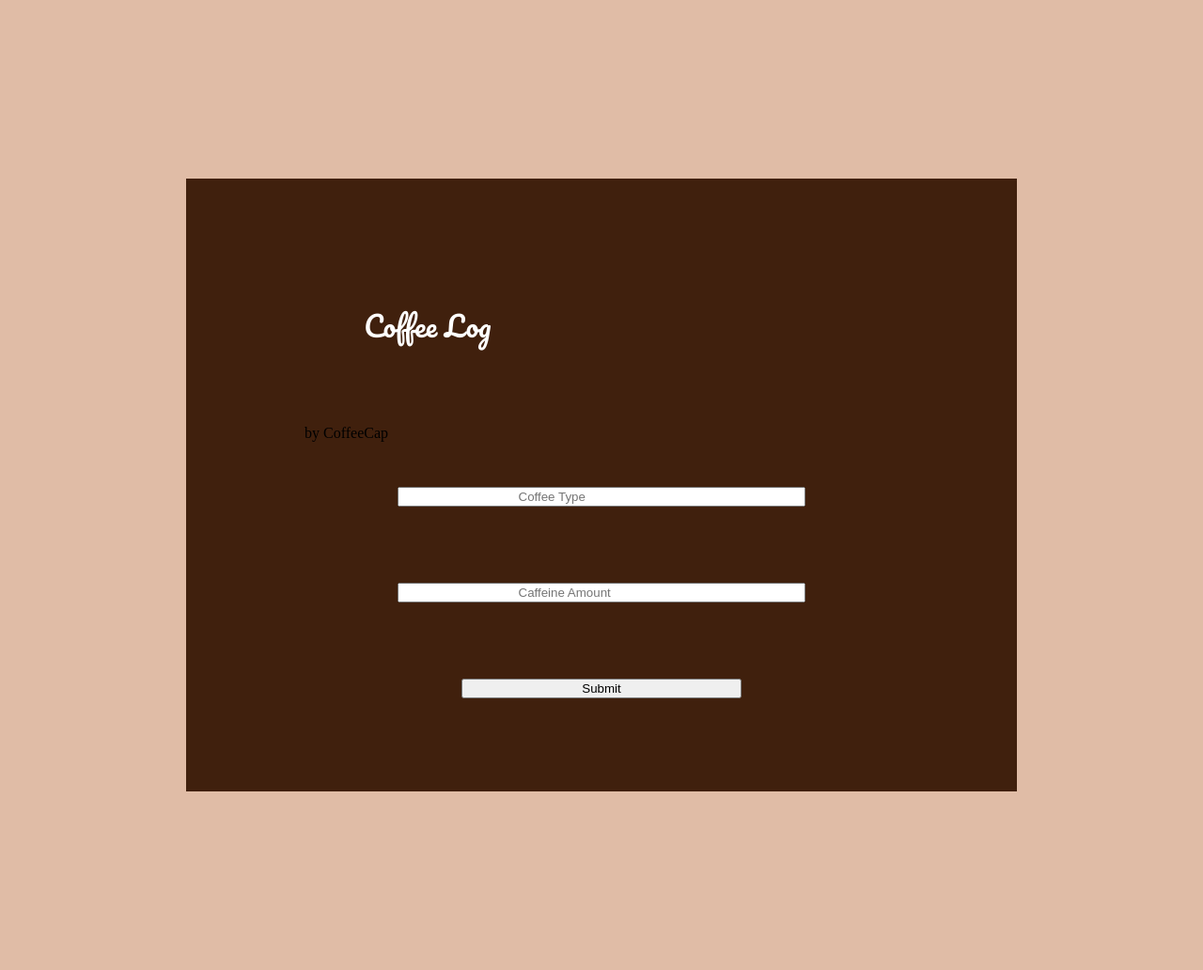
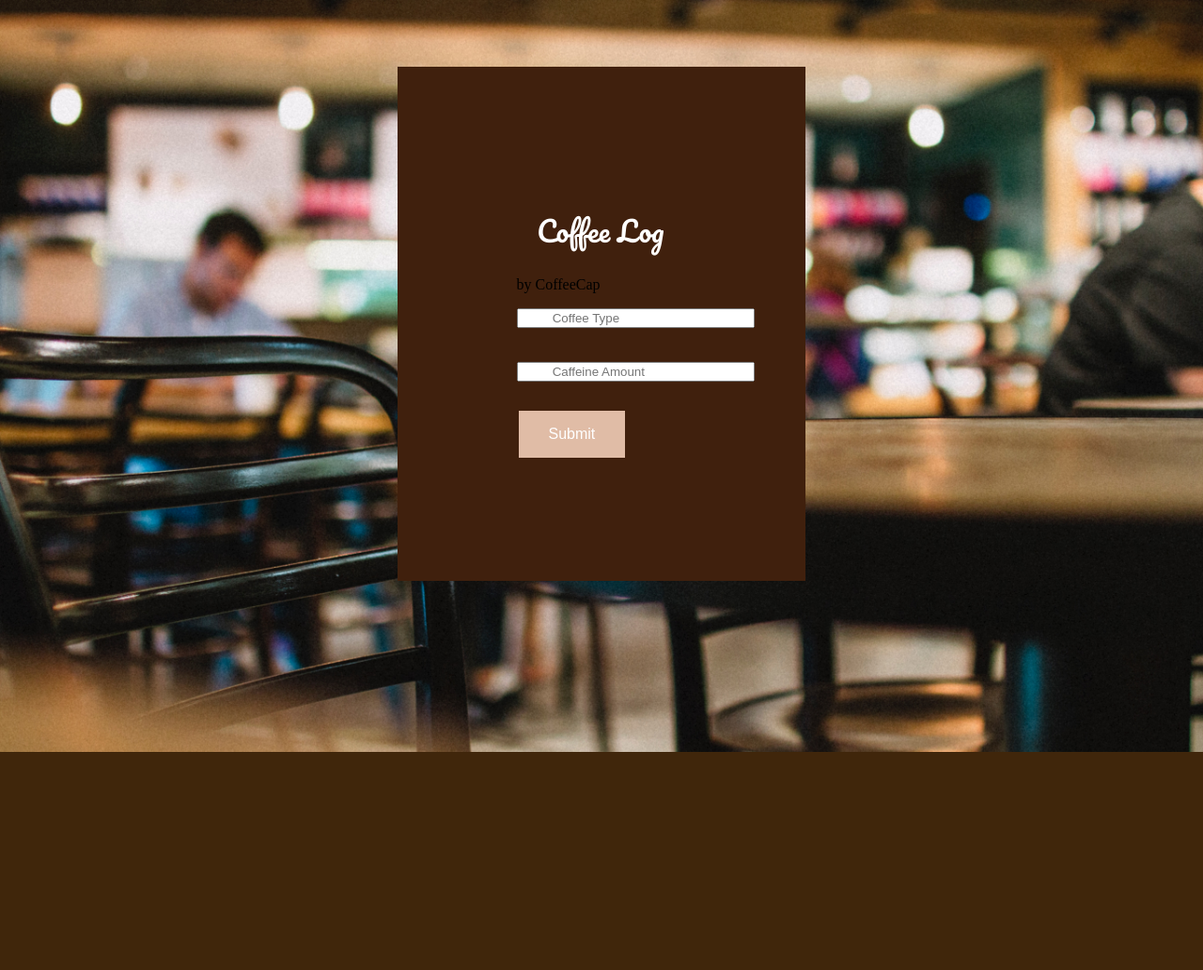
Before and after one commit to mffabrigas/CaffeineCap, a Python web app: template templates/input.html in a window 1280 px wide. Shown: the whole page at 94% size. After the commit the page ends 800 px from the top, so only its background shows below. Run offline with Jinja, Linux system fonts and the light colour scheme; the template is opened without the code that fills it, so the values that code supplies are empty.

Commit message:
input css changes day 2

```diff
--- a/styles/input_styles.css
+++ b/styles/input_styles.css
@@ -1,36 +1,41 @@
 body{
-  background-color: #e0bca6;
-  height:100%;
+  background-image: url(chair-coffee-shop-counter-597929.jpg);
+  display: flex;
+  align-items: center;
+  justify-content: center;
+  padding: none;
+  margin: none;
+  background-size: 100%;
 }
 
 .coffee_log{
-  display: flex;
   flex-direction: column;
   flex-flow: column;
   padding: 10%;
   background-color: #40200d;
-  margin:15%;
+  margin:5%;
   align-content: center;
   justify-content: center;
-  padding-top: 10%;
-  padding-bottom: 10%;
-  height: 20%;
-  min-width: 300px;
-  min-height: 200px;
-  max-height: 400px;
-  max-width: 700px;
+
 }
+
+#siteHead{
+  align-items: center;
+}
+
 h1{
   font-family: 'Pacifico', cursive;
   font-size: 30px;
   color: white;
   font-weight: lighter;
-  align-items: center;
   justify-content: center;
   margin: 10%;
+  padding:2%;
+  align-self: center;
 }
 
- .putCoff{
+
+.putCoff{
    display: flex;
    justify-content: center;
    align-items: center;
@@ -42,8 +47,29 @@
 
 }
 
+
 placeholder {
   align-items: center;
   justify-content: center;
   font-style:
 }
+
+#subCof{
+  background-color: #e0bca6;
+  border: none;
+  color: white;
+  padding: 16px 32px;
+  text-align: center;
+  text-decoration: none;
+  display: inline-block;
+  font-size: 16px;
+  margin: 4px 2px;
+  -webkit-transition-duration: 0.4s;
+  transition-duration: 0.4s;
+  cursor: pointer;
+}
+
+#subCof:hover {
+  background-color: black;
+  color: #e0bca6;
+}
--- a/templates/input.html
+++ b/templates/input.html
@@ -8,12 +8,14 @@
   </head>
   <body>
     <div class="coffee_log">
-      <h1>Coffee Log</h1>
-      <p id="little"> by CoffeeCap</p>
+      <div id="siteHead">
+        <h1>Coffee Log</h1>
+        <p id="little"> by CoffeeCap</p>
+      </div>
       <form method="post" action="http://localhost:8080/profile">
         <input type="text" name="coffee_type" placeholder="Coffee Type" class="putCoff"> <br>
         <input type="text" name="caffeine_amount" placeholder="Caffeine Amount" class="putCoff"> <br>
-        <input type="submit" value="Submit" class= "putCoff">
+        <input type="submit" value="Submit" class= "putCoff" id="subCof">
       </form>
     </div>
   </body>
```
Also changed, not shown: styles/chair-coffee-shop-counter-597929.jpg (added), 2 other files.
